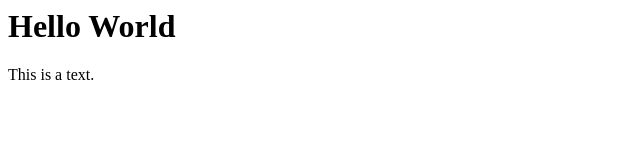
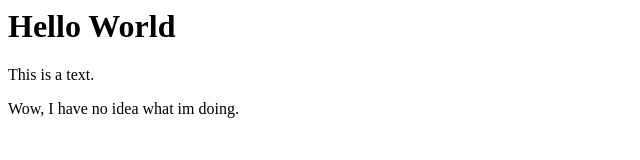
Before and after one commit to axAlbers/reseting, a plain HTML site: page index.html in a window 1280 px wide. Shown: the whole page, without its empty margins (0-640 px from the left). Drawn offline with Linux system fonts and the light colour scheme.

Commit message:
wrote some more text

```diff
--- a/index.html
+++ b/index.html
@@ -1,3 +1,6 @@
 <h1>Hello World</h1>
 
 <p>This is a text.</p>
+
+
+<p>Wow, I have no idea what im doing.</p>
```
